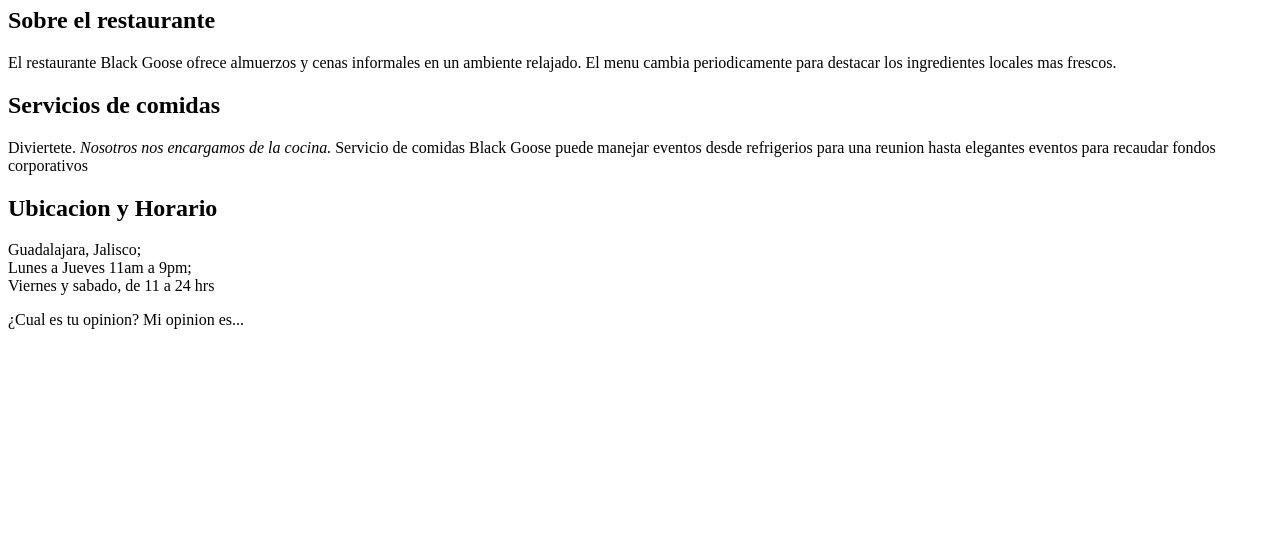
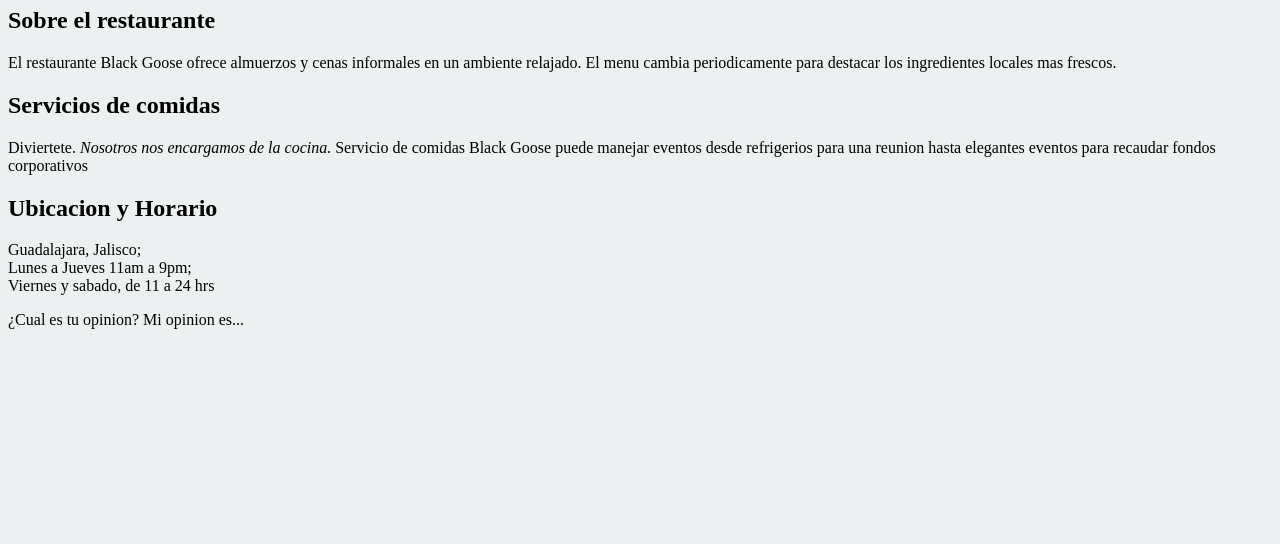
Before and after one commit to DorianYael1223/01_INICIO, a plain HTML site: page Index.html in a window 1280 px wide. Shown: the part 256-800 px from the top of the page. Drawn offline with Linux system fonts and the light colour scheme.

Commit message:
Cambiando color de fondo

```diff
--- a/Index.html
+++ b/Index.html
@@ -4,6 +4,11 @@
     <meta charset="UTF-8">
     <title>Title</title>
 </head>
+<style>
+    body{
+        background-color: #ecf0f1;
+    }
+</style>
 <body>
 <h1>
     <img src="img/blackgoose.png" alt="">
```
